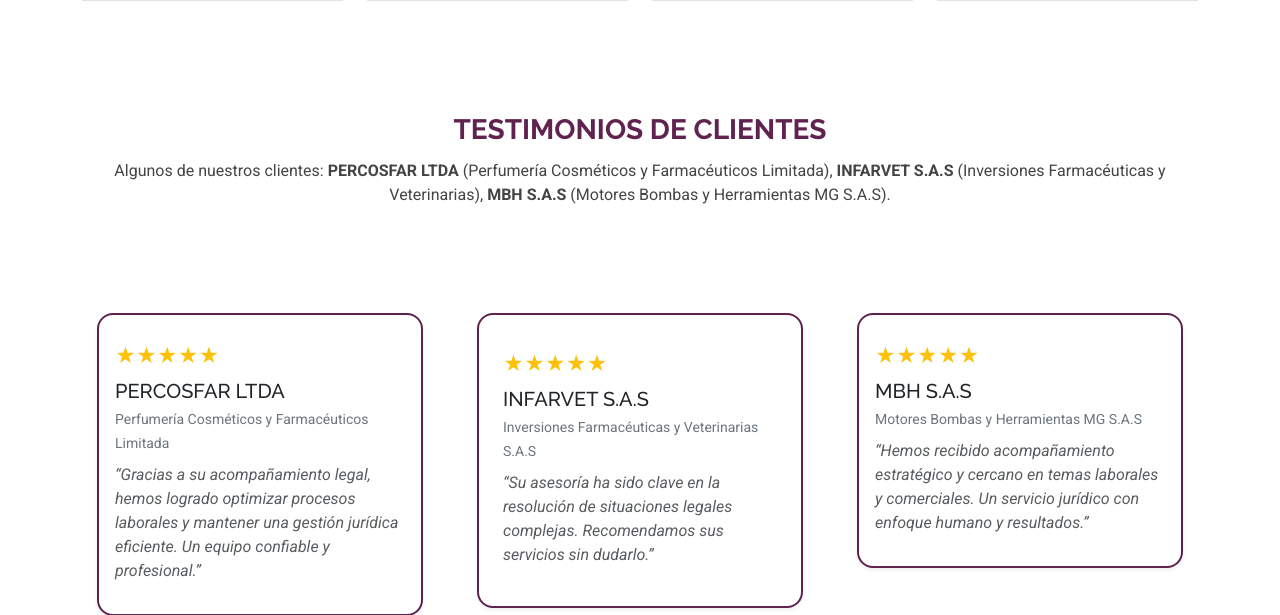
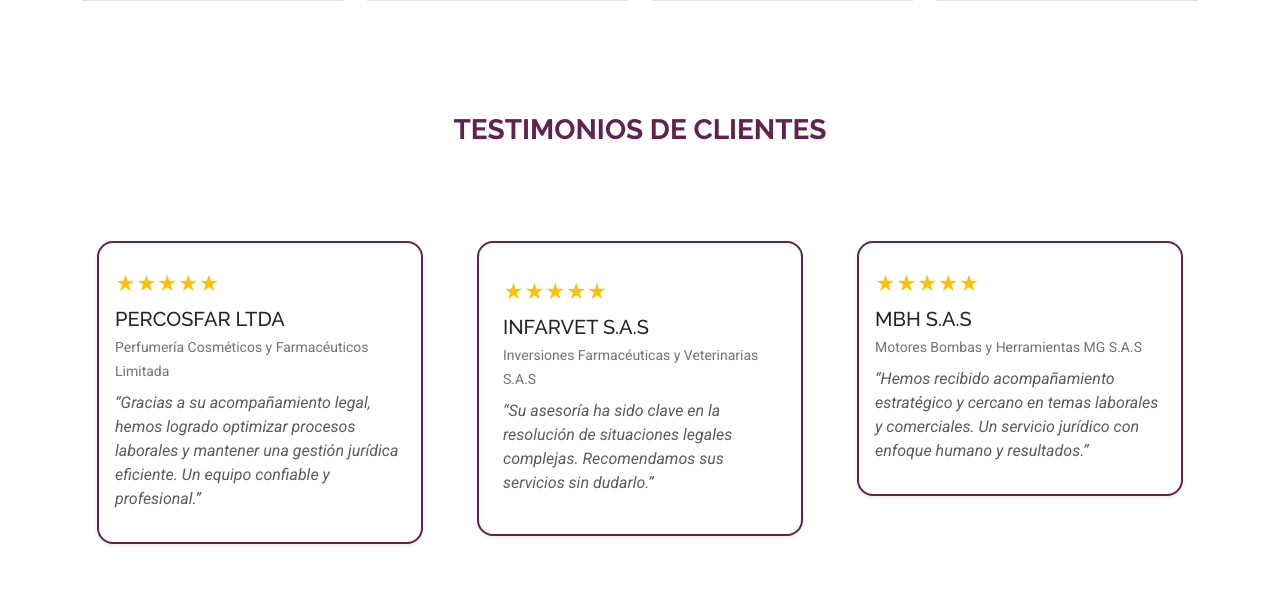
Before and after one commit to Jbonett20/paginaweb, a PHP site: page / in a window 1280 px wide. Shown: the part 2317-2932 px from the top of the page. Run offline with PHP 8.4, Linux system fonts and the light colour scheme; some libraries are stand-ins or nearby versions.

Commit message:
testimonios

```diff
--- a/modulos/testimonials.php
+++ b/modulos/testimonials.php
@@ -1,10 +1,6 @@
 <section class="testimonials section bg-white py-5">
   <div class="container section-title text-center" data-aos="fade-up">
     <div><span style="color: #602350;">Testimonios de Clientes</span></div>
-    <p class="mt-2">Algunos de nuestros clientes: <strong>PERCOSFAR LTDA</strong> (Perfumería Cosméticos y Farmacéuticos Limitada),
-      <strong>INFARVET S.A.S</strong> (Inversiones Farmacéuticas y Veterinarias),
-      <strong>MBH S.A.S</strong> (Motores Bombas y Herramientas MG S.A.S).
-    </p>
   </div>
 
   <div class="container">
```
